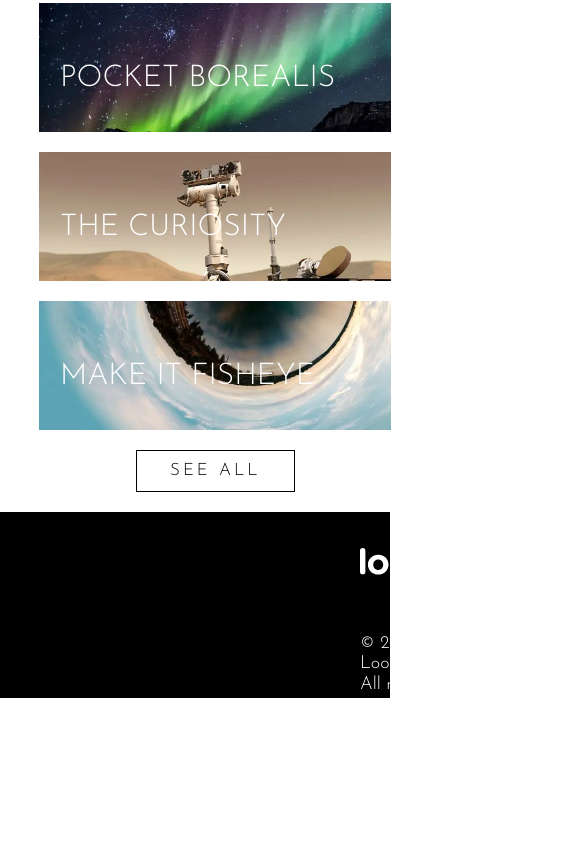
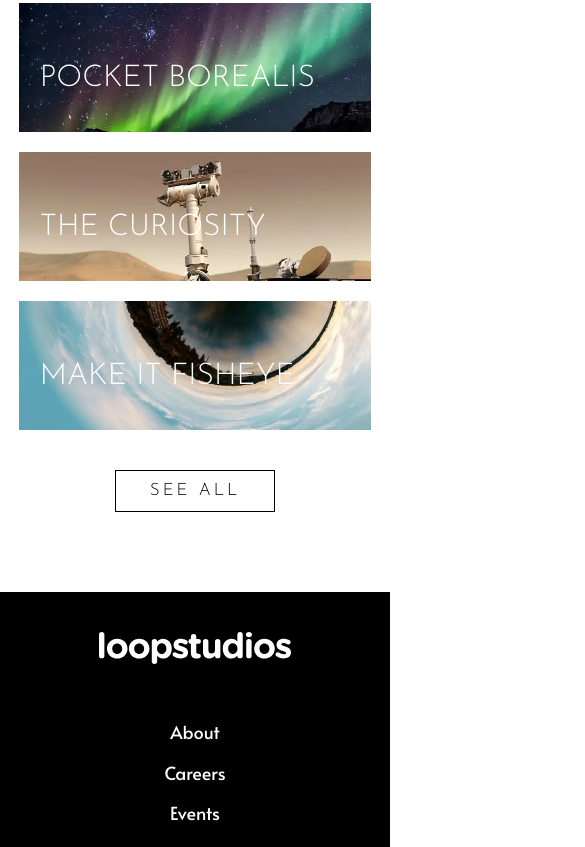
Before and after one commit to diloes/03_loopstudios-landing-page_frontendmentor, a website: page index.html in a window 390 px wide. Shown: the part 2320-3167 px from the top of the page, 585 px wide, since content can reach past the window. Before the commit the page ends 3054 px from the top, so only its background shows below. Drawn offline with Linux system fonts and the light colour scheme.

Commit message:
footer finish

```diff
--- a/index.html
+++ b/index.html
@@ -113,7 +113,7 @@
     <div class="footer__divOne">
       <img class="footer__logo magnifyText" src="/build/img/logo.svg" alt="loopstudios">
 
-      <div>
+      <div class="footer__rrss">
         <ul>
           <a class="magnifyText" href="https://facebook.com"> <img src="/build/img/icon-facebook.svg" alt="icon-facebook"></a>
           <a class="magnifyText" href="https://twitter.com">  <img src="/build/img/icon-twitter.svg" alt="icon-twitter"></a>
@@ -124,7 +124,7 @@
     </div>
 
     <div class="footer__divTwo">
-      <nav>
+      <nav class="footer__nav">
         <ul>
           <li class="borderLeftRight">About</li>
           <li class="borderLeftRight">Careers</li>
@@ -134,6 +134,16 @@
         </ul>
       </nav>
 
+    <div class="footer__rrss--yes">
+      <ul>
+        <a class="magnifyText" href="https://facebook.com"> <img src="/build/img/icon-facebook.svg" alt="icon-facebook"></a>
+        <a class="magnifyText" href="https://twitter.com">  <img src="/build/img/icon-twitter.svg" alt="icon-twitter"></a>
+        <a class="magnifyText" href="https://pinterest.com"><img src="/build/img/icon-pinterest.svg" alt="icon-pinterest"></a>
+        <a class="magnifyText" href="https://instagram.com"><img src="/build/img/icon-instagram.svg" alt="icon-instagram"></a>
+      </ul>
+     </div>
+
+
       <p>© 2021 Loopstudios. All rights reserved.</p>
     </div>
 
--- a/src/scss/layout/_footer.scss
+++ b/src/scss/layout/_footer.scss
@@ -28,3 +28,49 @@ footer {
     font-size: 1.8rem;
     font-family: 'Josefin Sans';
 }
+
+/*MOBILE*/
+
+@media(max-width: 780px){
+    footer {
+        max-width: 100%;
+        height: auto;
+        display: grid;
+        grid-template-columns: 1fr;
+        justify-content: center;
+    }
+
+    .footer__nav {
+        display: block;
+    }
+
+    .footer__divOne {
+        display: grid;
+        grid-template-columns: 1fr;
+        justify-content: center;
+        margin: 2rem auto;
+    }
+
+    .footer__divTwo {
+        display: grid;
+        grid-template-columns: 1fr;
+        text-align: center;
+    }
+
+    .footer__divTwo ul {
+        padding: 0;
+        display: grid;
+        grid-template-columns: 1fr;
+        justify-content: center;
+        align-items: center;
+    }
+
+    .footer__rrss{
+        display: none;
+    }
+
+    .footer__rrss--yes ul{
+        display: flex;
+    }
+
+}
--- a/src/scss/layout/_sectionTwo.scss
+++ b/src/scss/layout/_sectionTwo.scss
@@ -68,6 +68,7 @@
 @media (max-width: 780px){
     .sectionTwo {
         margin-top: 5rem;
+        margin-bottom: 8rem;
 
         .sectionTwo__divOne {
             display: grid;
@@ -102,7 +103,7 @@
 
     .sectionTwo__btn2 {
         display: block;
-        margin: 2rem auto 0 auto;
+        margin: 4rem auto 0 auto;
         width: 43%;
         font-size: 1.7rem;
         text-transform: uppercase;
```
Also changed, not shown: build/css/app.css.
